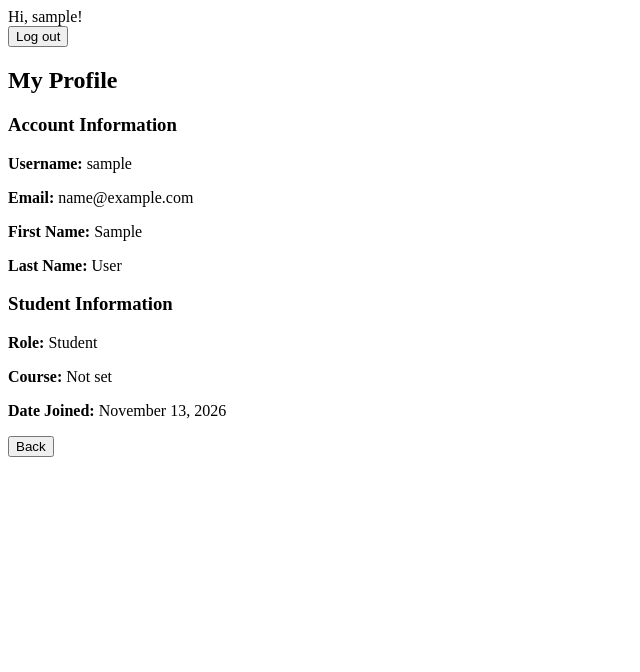
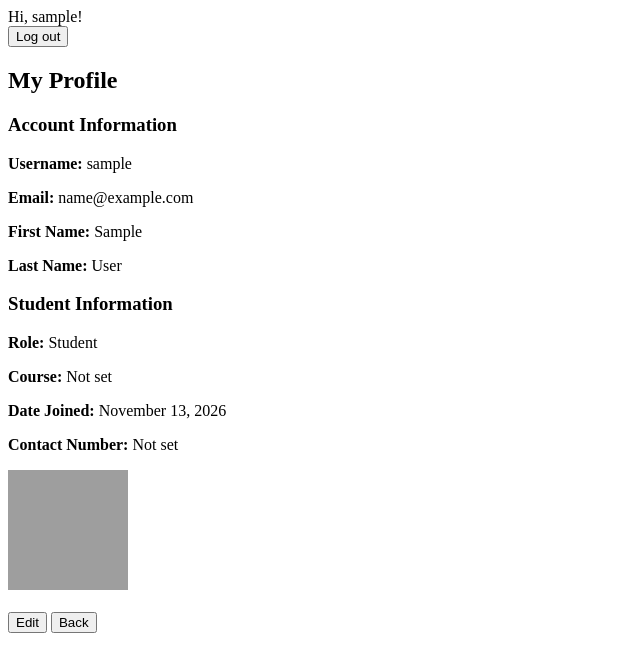
Before and after one commit to raymundoalcontin/CITNav-Alcontin-Raymundo-G5, a Django app: page /profile/ in a window 1280 px wide. Shown: the top 672 px of the page, without its empty margins (0-640 px from the left). Run offline with Django 5.2, Linux system fonts and the light colour scheme; the visitor is signed in with stand-in values (Sample User, id 1); grey boxes are pictures that could not be loaded.

Commit message:
feat: added edit button / function for editing their profile information

```diff
--- a/accounts/models.py
+++ b/accounts/models.py
@@ -1,18 +1,35 @@
+
 from django.contrib.auth.models import AbstractUser
 from django.db import models
 
 
 class CustomUser(AbstractUser):
-        class Role(models.TextChoices):
-            STUDENT = "STUDENT", "Student"
-            ADMIN = "ADMIN", "Administrator"
 
-        role = models.CharField(
-            max_length=10, choices=Role.choices,
-            default=Role.STUDENT)
+    class Role(models.TextChoices):
+        STUDENT = "STUDENT", "Student"
+        ADMIN = "ADMIN", "Administrator"
 
-        course = models.CharField(max_length=50, blank=True)
+    role = models.CharField(
+        max_length=10,
+        choices=Role.choices,
+        default=Role.STUDENT
+    )
 
+    course = models.CharField(
+        max_length=50,
+        blank=True
+    )
 
-        def __str__(self):
-            return self.username
+    contact_number = models.CharField(
+        max_length=20,
+        blank=True
+    )
+
+    profile_picture = models.ImageField(
+        upload_to="profile_pictures/",
+        blank=True,
+        null=True
+    )
+
+    def __str__(self):
+        return self.username
--- a/templates/userProfile/profile.html
+++ b/templates/userProfile/profile.html
@@ -1,8 +1,14 @@
 
 {% extends "base.html" %}
+{% load static %}
 
 {% block content %}
+<div class="container mt-4">
+
     <h2>My Profile</h2>
+
+    <!-- VIEW MODE -->
+    <div id="viewMode">
 
         <h3>Account Information</h3>
 
@@ -15,10 +21,84 @@
 
         <p><strong>Role:</strong> {{ user.get_role_display }}</p>
         <p><strong>Course:</strong> {{ user.course|default:"Not set" }}</p>
-
         <p><strong>Date Joined:</strong> {{ user.date_joined|date:"F d, Y" }}</p>
 
+        <p><strong>Contact Number:</strong> {{ user.contact_number|default:"Not set" }}</p>
+
+        {% if user.profile_picture %}
+            <img src="{{ user.profile_picture.url }}"
+                 width="120" height="120"
+                 class="rounded-circle"
+                 style="object-fit: cover;">
+        {% else %}
+            <img src="{% static 'images/default-profile.png' %}"
+                 width="120" height="120"
+                 class="rounded-circle"
+                 style="object-fit: cover;">
+        {% endif %}
+
+        <br><br>
+
+        <button type="button" class="btn btn-primary"
+                onclick="enableEdit()">
+            Edit
+        </button>
+
         <a href="{% url 'dashboard' %}">
-    <button>Back</button>
+            <button type="button" class="btn btn-secondary">Back</button>
         </a>
+
+    </div>
+
+
+    <!-- EDIT MODE -->
+            {% if form.errors %}
+                <div id="editMode">
+            {% else %}
+                <div id="editMode" style="display: none;">
+            {% endif %}
+
+        <h3>Edit Profile Information</h3>
+
+        <form method="POST" enctype="multipart/form-data">
+            {% csrf_token %}
+
+            {% for field in form %}
+                <div class="mb-3">
+                    <label class="form-label">{{ field.label }}</label>
+
+                    {{ field }}
+
+                    {% for error in field.errors %}
+                        <div class="text-danger">{{ error }}</div>
+                    {% endfor %}
+                </div>
+            {% endfor %}
+
+            <button type="submit" class="btn btn-success">
+                Save Changes
+            </button>
+
+            <button type="button" class="btn btn-secondary"
+                    onclick="cancelEdit()">
+                Cancel
+            </button>
+        </form>
+
+    </div>
+
+</div>
+
+<script>
+    function enableEdit() {
+        document.getElementById("viewMode").style.display = "none";
+        document.getElementById("editMode").style.display = "block";
+    }
+
+    function cancelEdit() {
+        document.getElementById("viewMode").style.display = "block";
+        document.getElementById("editMode").style.display = "none";
+    }
+</script>
+
 {% endblock %}
--- /dev/null
+++ b/userProfile/forms.py
@@ -0,0 +1,16 @@
+
+from django import forms
+from accounts.models import CustomUser
+
+
+class ProfileUpdateForm(forms.ModelForm):
+    class Meta:
+        model = CustomUser
+        fields = [
+            "first_name",
+            "last_name",
+            "email",
+            "course",
+            "contact_number",
+            "profile_picture",
+        ]
--- a/userProfile/urls.py
+++ b/userProfile/urls.py
@@ -1,6 +1,6 @@
 from django.urls import path
-from .views import ProfileView
+from .views import ProfileUpdateView
 
 urlpatterns = [
-    path("", ProfileView.as_view(), name="profile"),
+    path("", ProfileUpdateView.as_view(), name="profile"),
 ]
--- a/userProfile/views.py
+++ b/userProfile/views.py
@@ -1,6 +1,17 @@
+
 from django.contrib.auth.mixins import LoginRequiredMixin
-from django.views.generic import TemplateView
+from django.urls import reverse_lazy
+from django.views.generic import UpdateView
+
+from accounts.models import CustomUser
+from .forms import ProfileUpdateForm
 
 
-class ProfileView(LoginRequiredMixin, TemplateView):
+class ProfileUpdateView(LoginRequiredMixin, UpdateView):
+    model = CustomUser
+    form_class = ProfileUpdateForm
     template_name = "userProfile/profile.html"
+    success_url = reverse_lazy("profile")
+
+    def get_object(self):
+        return self.request.user
```
Also changed, not shown: accounts/migrations/0002_customuser_contact_number_customuser_profile_picture.py (added). Lines whose indentation alone changed are shown as unchanged.
